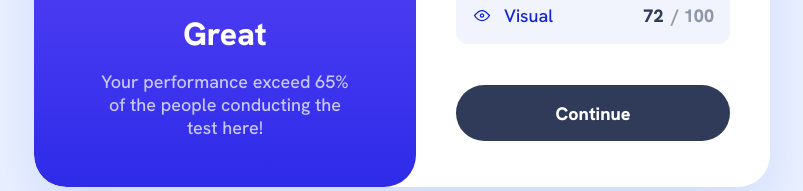
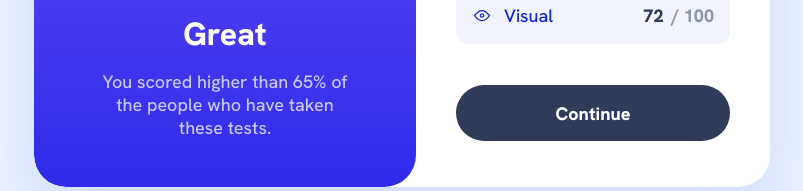
Before and after one commit to s0alken/results-summary-component, a React (Vite) app: page / in a window 1280 px wide. Shown: the part 553-744 px from the top of the page, without its empty margins (238-1041 px from the left). Built offline with nearby package versions, Linux system fonts and the light colour scheme.

Commit message:
changed paragraph text

```diff
--- a/src/App.jsx
+++ b/src/App.jsx
@@ -48,7 +48,7 @@ const App = () => {
           <div className='grid gap-[8px] md:gap-[14px] md:max-w-[260px] md:mx-auto'>
             <motion.h2 variants={childrenVariant} className='font-bold text-white text-[24px] leading-[31px] md:text-[32px] md:leading-[42px]'>Great</motion.h2>
             <motion.p variants={childrenVariant} className='font-medium text-light-lavender text-[16px] leading-[21px] md:text-[18px] md:leading-[23px]'>
-              Your performance exceed 65% of the people conducting the test here!
+              You scored higher than 65% of the people who have taken these tests.
             </motion.p>
           </div>
         </motion.div>
```
